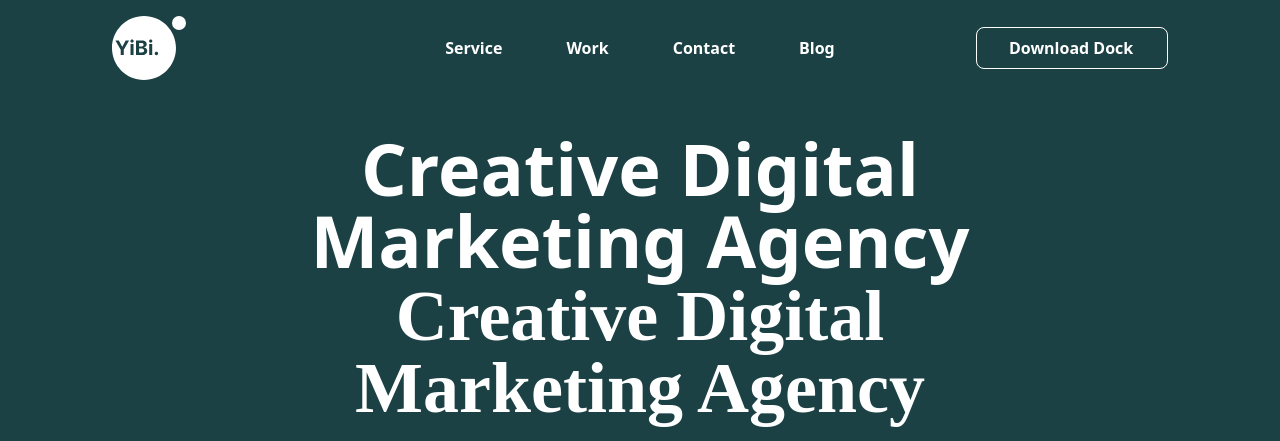
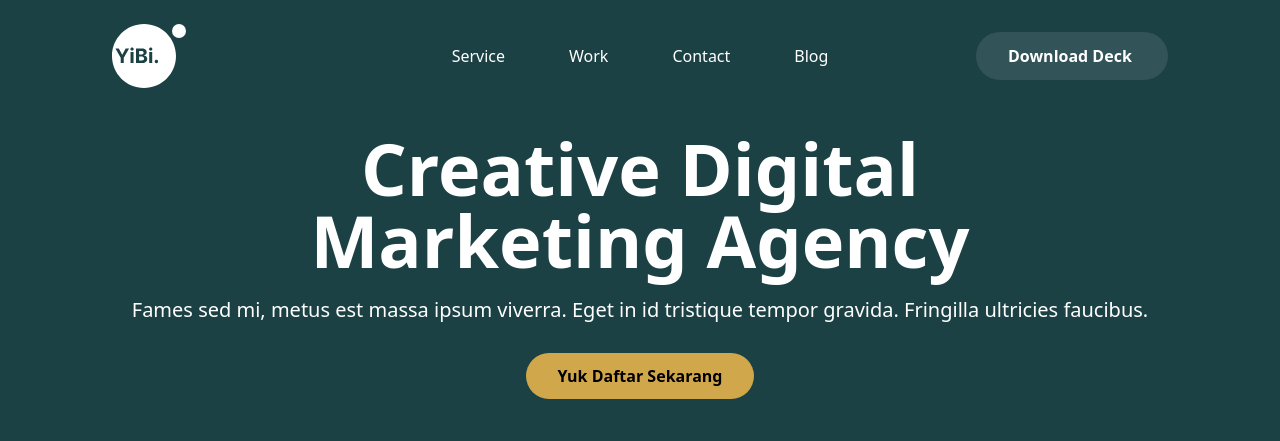
Before and after one commit to akhmadfaizabdulloh/tailwindcss-landingpage, a website: page public/mas-faris.html in a window 1280 px wide. Shown: the top 441 px of the page. Drawn offline with Linux system fonts and the light colour scheme.

Commit message:
modified nav menu

```diff
--- a/public/mas-faris.html
+++ b/public/mas-faris.html
@@ -7,7 +7,7 @@
 </head>
 <body>
     <!-- Header Start -->
-    <header class="bg-transparent absolute top-0 w-full flex items-center z-10 py-2">
+    <header class="bg-transparent absolute top-0 w-full flex items-center z-10 py-4">
        <div class="container lg:px-28	">
          <div class="flex items-center justify-between relative">
            <div class="w-48">
@@ -34,45 +34,45 @@
 
              <nav
                id="nav-menu"
-               class="hidden absolute py-5 bg-sky-500 shadow-lg rounded-lg max-w-[300px] w-full right-4 top-full lg:block lg:static lg:bg-transparent lg:max-w-full lg:shadow-none lg:rounded-none"
+               class="hidden absolute py-5 bg-white shadow-lg rounded-lg max-w-[300px] w-full right-3 top-full lg:block lg:static lg:bg-transparent lg:max-w-full lg:shadow-none lg:rounded-none text-center"
              >
                <ul class="block lg:flex">
                  <li class="group">
                    <a
                      href="#profile"
-                     class="text-base text-black lg:text-white font-normal lg:font-semibold py-2 mx-8 flex group-hover:text-sky-500"
+                     class="text-base text-black lg:text-white font-normal py-2 mx-8 flex group-hover:opacity-80"
                      >Service</a
                    >
                  </li>
                  <li class="group">
                    <a
                      href="#visi"
-                     class="text-base text-black lg:text-white font-normal lg:font-semibold py-2 mx-8 flex group-hover:text-sky-500"
+                     class="text-base text-black lg:text-white font-normal py-2 mx-8 flex group-hover:opacity-80"
                      >Work</a
                    >
                  </li>
                  <li class="group">
                    <a
                      href="#struktur"
-                     class="text-base text-black lg:text-white font-normal lg:font-semibold py-2 mx-8 flex group-hover:text-sky-500"
+                     class="text-base text-black lg:text-white font-normal py-2 mx-8 flex group-hover:opacity-80"
                      >Contact</a
                    >
                  </li>
                  <li class="group">
                    <a
                      href="#galeri"
-                     class="text-base text-black lg:text-white font-normal lg:font-semibold py-2 mx-8 flex group-hover:text-sky-500"
+                     class="text-base text-black lg:text-white font-normal py-2 mx-8 flex group-hover:opacity-80"
                      >Blog</a
                    >
                  </li>
                  <li class="group py-4 px-8 lg:py-0 lg:px-0">
-                   <a href="https://uniwara.ac.id/" target="_blank" rel="noopener noreferrer" class="lg:hidden text-base font-semibold text-black bg-transparent py-2 px-8 rounded-lg hover:shadow-lg border-2 border-black hover:opacity-80 transition duration-300 ease-in-out hover:bg-black hover:text-white">Download Dock</a>
+                   <a href="https://uniwara.ac.id/" target="_blank" rel="noopener noreferrer" class="lg:hidden text-base font-semibold text-black bg-transparent py-2 px-8 rounded-full hover:shadow-lg border-2 border-black hover:opacity-80 transition duration-300 ease-in-out hover:bg-black hover:text-white">Download Deck</a>
                  </li>
                </ul>
              </nav>
            </div>
            <div class="w-48">
-             <a href="https://uniwara.ac.id/" target="_blank" rel="noopener noreferrer" class="hidden lg:flex text-base font-semibold lg:text-white bg-transparent py-2 px-8 rounded-lg hover:shadow-lg border border-white hover:opacity-80 transition duration-300 ease-in-out hover:bg-black">Download Dock</a>
+             <a href="https://uniwara.ac.id/" target="_blank" rel="noopener noreferrer" class="hidden lg:flex text-base font-semibold lg:text-white bg-slate-100/10 py-3 px-8 rounded-full hover:shadow-lg border border-none hover:opacity-80 transition duration-300 ease-in-out">Download Deck</a>
            </div>
          </div>
        </div>
@@ -85,7 +85,6 @@
           <div class="flex flex-wrap">
             <div class="w-full self-center text-center px-4">
               <h1 class="block font-extrabold lg:font-extrabold text-white text-4xl lg:text-7xl mt-1">Creative Digital<br> Marketing Agency</h1>
-              <h1 class="block font-Gilroy font-extrabold lg:font-extrabold text-white text-4xl lg:text-7xl mt-1">Creative Digital<br> Marketing Agency</h1>
               <p class="font-medium lg:text-xl text-white mt-5 mb-10 leading-relaxed">Fames sed mi, metus est massa ipsum viverra. Eget in id tristique tempor gravida. Fringilla ultricies faucibus.</p>
               <a href="https://wa.me/6285755553388?text=Halo%20pak,%20saya%20ingin%20konsultasi%20terkait%20Pendaftaran%20Mahasiswa%20Baru%20Program%20Studi%20Ilmu%20Komputer." target="_blank" rel="noopener noreferrer" class="text-base font-bold text-black bg-gold py-3 px-8 rounded-full hover:shadow-lg hover:opacity-80 transition duration-300 ease-in-out">Yuk Daftar Sekarang</a>
               <div class="w-full self-center mt-11">
--- a/src/input.css
+++ b/src/input.css
@@ -4,7 +4,7 @@
 
 @import url('https://fonts.googleapis.com/css2?family=Inter:wght@400;700&family=Roboto:wght@100&display=swap');
 
-  /* @import url('./fonts/Gilroy-ExtraBold.ttf'); */
+/* @import url('./fonts/Gilroy-ExtraBold.ttf'); */
 
 /* @font-face {
   font-family: "Gilroy";
--- a/tailwind.config.js
+++ b/tailwind.config.js
@@ -19,7 +19,7 @@ module.exports = {
         '2xl': '1320px',
       },
       fontFamily: {
-        'Gilroy' : ['Gilroy', 'san-serif'],
+        'Inter' : ['Inter', 'san-serif'],
       },
     },
   },
```
Also changed, not shown: public/css/style.css.
